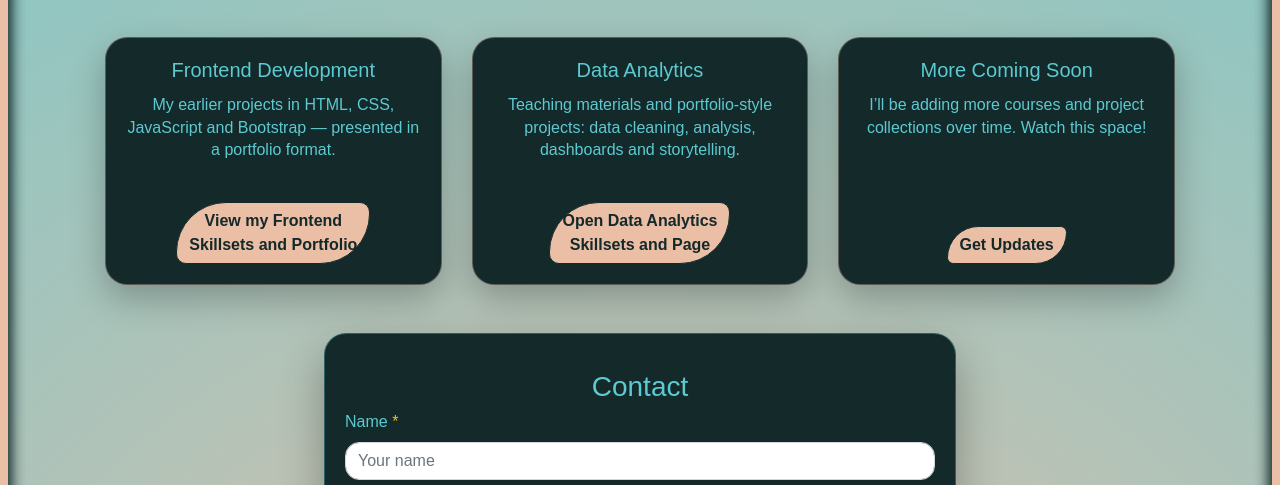
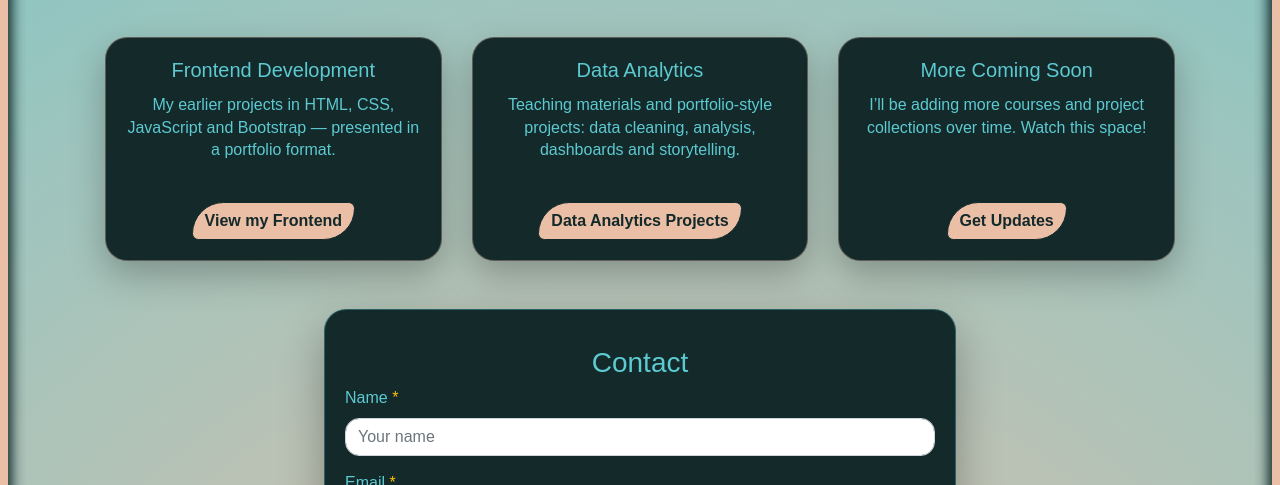
Before and after one commit to Vedema/vedema.github.io, a plain HTML site: page index.html in a window 1280 px wide. Shown: the part 759-1244 px from the top of the page. Drawn offline with nearby package versions, Linux system fonts and the light colour scheme; a script that the page names is missing; some icons are missing.

Commit message:
Push changes to main page
Push

```diff
--- a/index.html
+++ b/index.html
@@ -84,7 +84,7 @@
                         </p>
                         <div class="mt-auto">
                             <a href="Portfolio/" class="btn btn-outline-light mt-2">
-                                View my Frontend <br> Skillsets and Portfolio
+                                View my Frontend
                             </a>
                         </div>
                     </div>
@@ -102,7 +102,7 @@
                         </p>
                         <div class="mt-auto">
                             <a href="data-analytics/" class="btn btn-primary mt-2">
-                                Open Data Analytics <br> Skillsets and Page
+                                Data Analytics Projects
                             </a>
                         </div>
                     </div>
```
Also changed, not shown: 1 other file.
